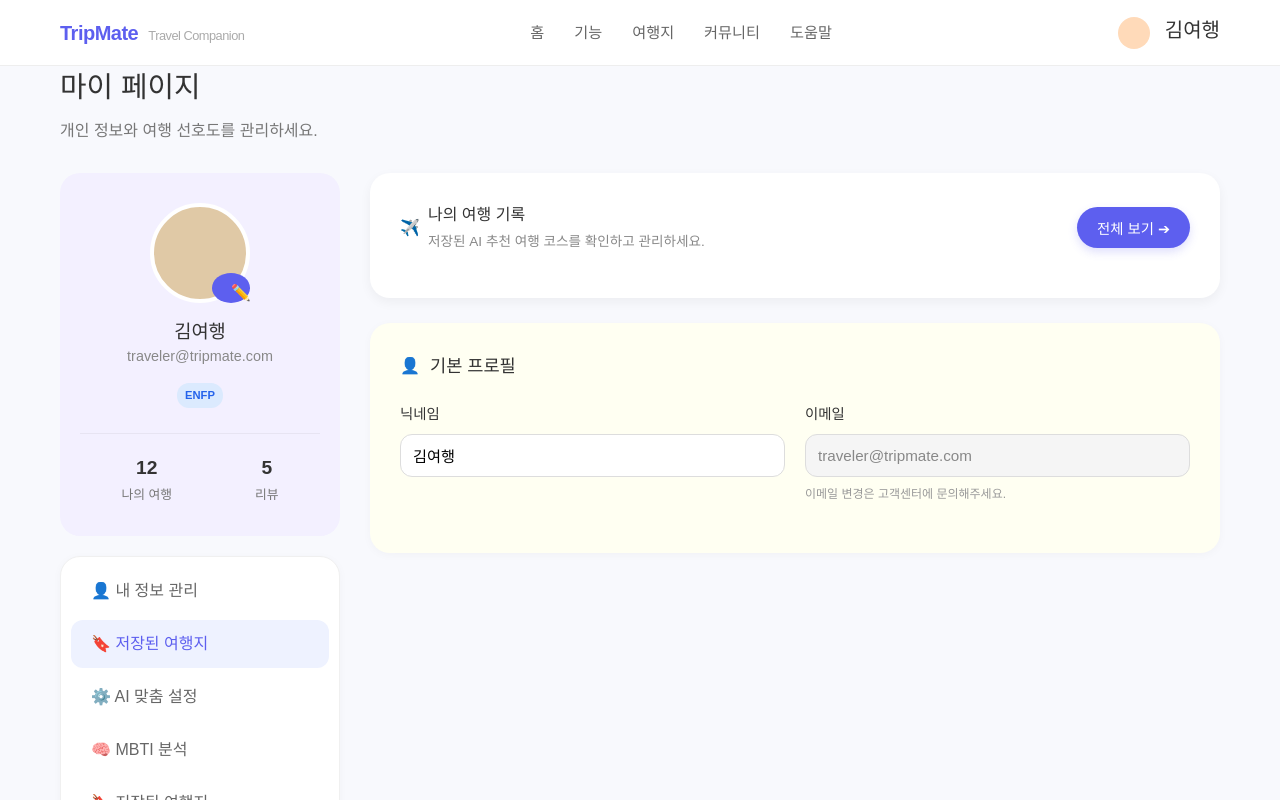
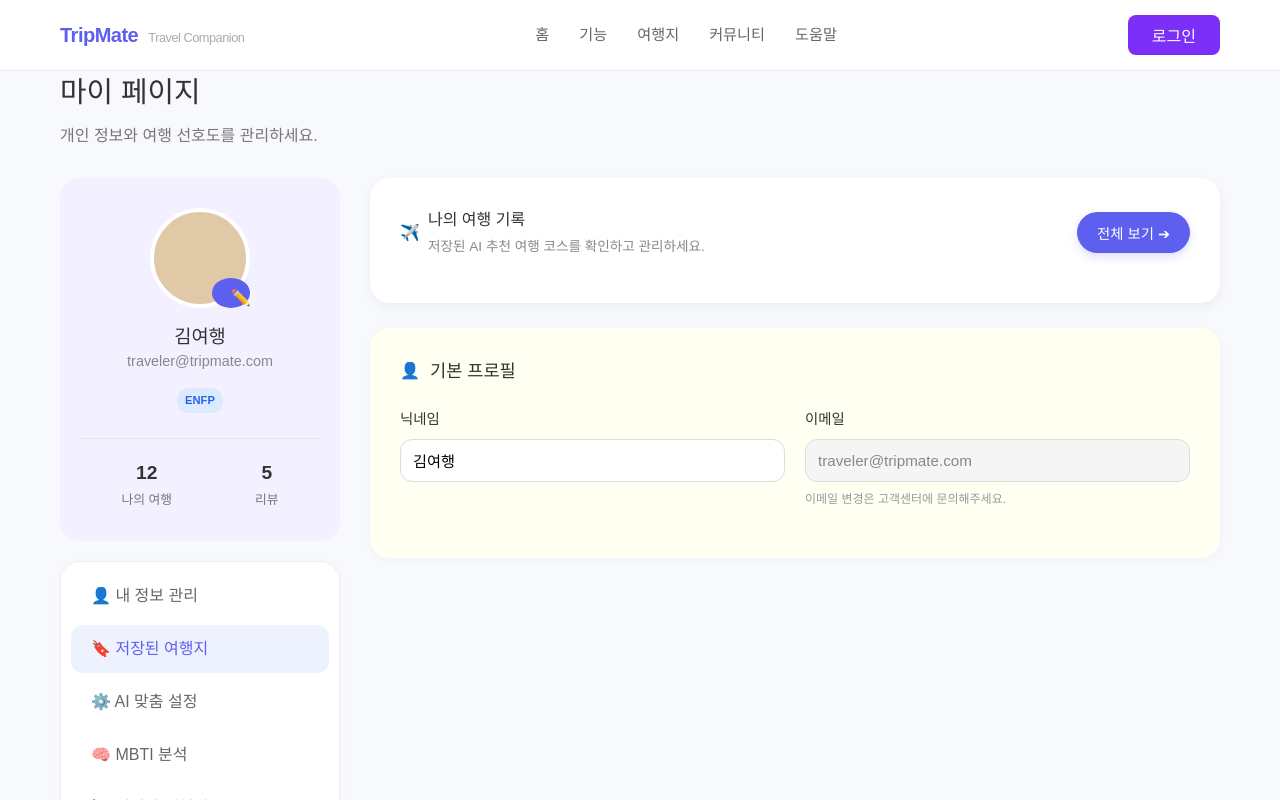
Before and after one commit to Junyeong0721/TRAVELMAKER_FRONT-REACT-, a React (Vite) app: page /MyPage in a window 1280 px wide. Shown: the top 800 px of the page. Built offline with nearby package versions, Linux system fonts and the light colour scheme.

Commit message:
헤더 보강

```diff
--- a/src/pages/Components/HeaderLayout.jsx
+++ b/src/pages/Components/HeaderLayout.jsx
@@ -1,8 +1,34 @@
 import React from 'react';
-import { Outlet, Link } from 'react-router-dom';
+import { Outlet, Link, Navigate } from 'react-router-dom';
+import { useState, useEffect } from 'react';
 import './HeaderLayout.css'; // 레이아웃 전용 CSS 임포트
+import { getCookie } from '../../js/getToken';
+import { useNavigate } from 'react-router-dom';
 
 const Layout = () => {
+  const handleLogout = () => {
+    document.cookie = "token=; path=/; max-age=0";
+    document.cookie = "userMbti=; path=/; max-age=0";
+    document.cookie = "userNickName=; path=/; max-age=0";
+    document.cookie = "userTitle=; path=/; max-age=0";
+    setNickname(null); // 상태 초기화
+    alert("로그아웃 되었습니다.");
+    window.location.reload();
+  };
+  const navigate = useNavigate();
+  const [isLoggedIn, setIsLoggedIn] = useState(false);
+  const [nickname, setNickname] = useState('');
+  useEffect(() => {
+    const token = getCookie('token');
+    const userNick = getCookie('userNickName');
+
+    if (token) {
+      setIsLoggedIn(true);
+      setNickname(decodeURIComponent(userNick || ''));
+    } else {
+      setIsLoggedIn(false);
+    }
+  }, []);
   return (
     <div className="app-wrapper">
       {/* 공통 헤더 */}
@@ -19,8 +45,19 @@ const Layout = () => {
             <span>도움말</span>
           </nav>
           <div className="header-right">
-            <div className="user-profile-circle"></div>
-            <span className="user-name">김여행</span>
+            {isLoggedIn ? (
+              // 1. 로그인 상태일 때: 프로필과 닉네임 표시
+              <>
+                <div className="user-profile-circle"></div>
+                <span className="user-name">{nickname}님</span>
+                <button onClick={() => {handleLogout()}}>로그아웃</button>
+              </>
+            ) : (
+              // 2. 로그아웃 상태일 때: 로그인 버튼 표시
+              <button className="login-btn" onClick={() => navigate('/login')}>
+                로그인
+              </button>
+            )}
           </div>
         </div>
       </header>
```
